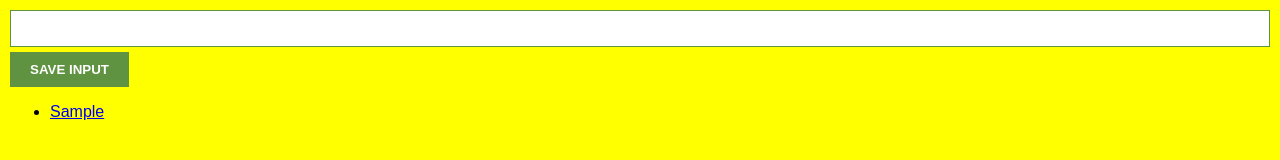
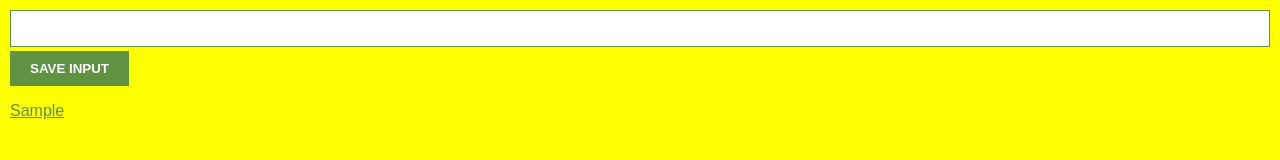
Before and after one commit to tamerlan053/chrome-extension-fcc, a plain HTML site: page index.html in a window 1280 px wide. Both pictures are taken after typing "Sample" into the empty fields and a click on the button "SAVE INPUT". Drawn offline with Linux system fonts and the light colour scheme.

Commit message:
Update index.css

```diff
--- a/index.css
+++ b/index.css
@@ -3,6 +3,8 @@ body {
     padding: 10px;
     background-color: yellow;
     font-family: Arial, Helvetica, sans-serif;
+    background-color: lig;
+    min-width: 400px;
 }
 
 input {
@@ -13,10 +15,24 @@ input {
 }
 
 button {
-    margin-top: 5px;
+    margin-top: 4px;
     background-color: #5f9341;
     color: white;
     padding: 10px 20px;
     border: none;
     font-weight: bold;
 }
+
+ul {
+    list-style: none;
+    padding-left: 0;
+    list-style: none;
+}
+
+li {
+    margin-top: 5px;
+}
+
+a {
+    color: #5f9341;
+}
```
